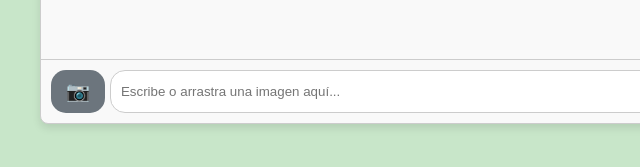
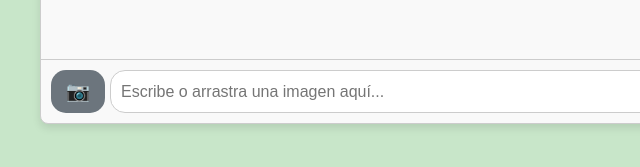
Before and after one commit to cero97-ctrl/Agente-IA-Agro-Inteligente, a plain HTML site: page index.html in a window 1280 px wide. Shown: the part 601-768 px from the top of the page, 0-640 px from the left. Drawn offline with Linux system fonts and the light colour scheme; no server answers.

Commit message:
Update from update_repo.sh on branch main

```diff
--- a/index.html
+++ b/index.html
@@ -23,6 +23,7 @@
             background-color: #c8e6c9;
             margin: 0;
             overflow-x: hidden;
+            touch-action: pan-y; /* Optimización crítica para scroll móvil */
         }
 
         #main-container {
@@ -81,6 +82,7 @@
             border: 1px solid #ccc;
             border-radius: 15px;
             padding: 10px;
+            font-size: 16px; /* Evita zoom automático en iOS al escribir */
         }
 
         #input-controls {
```
